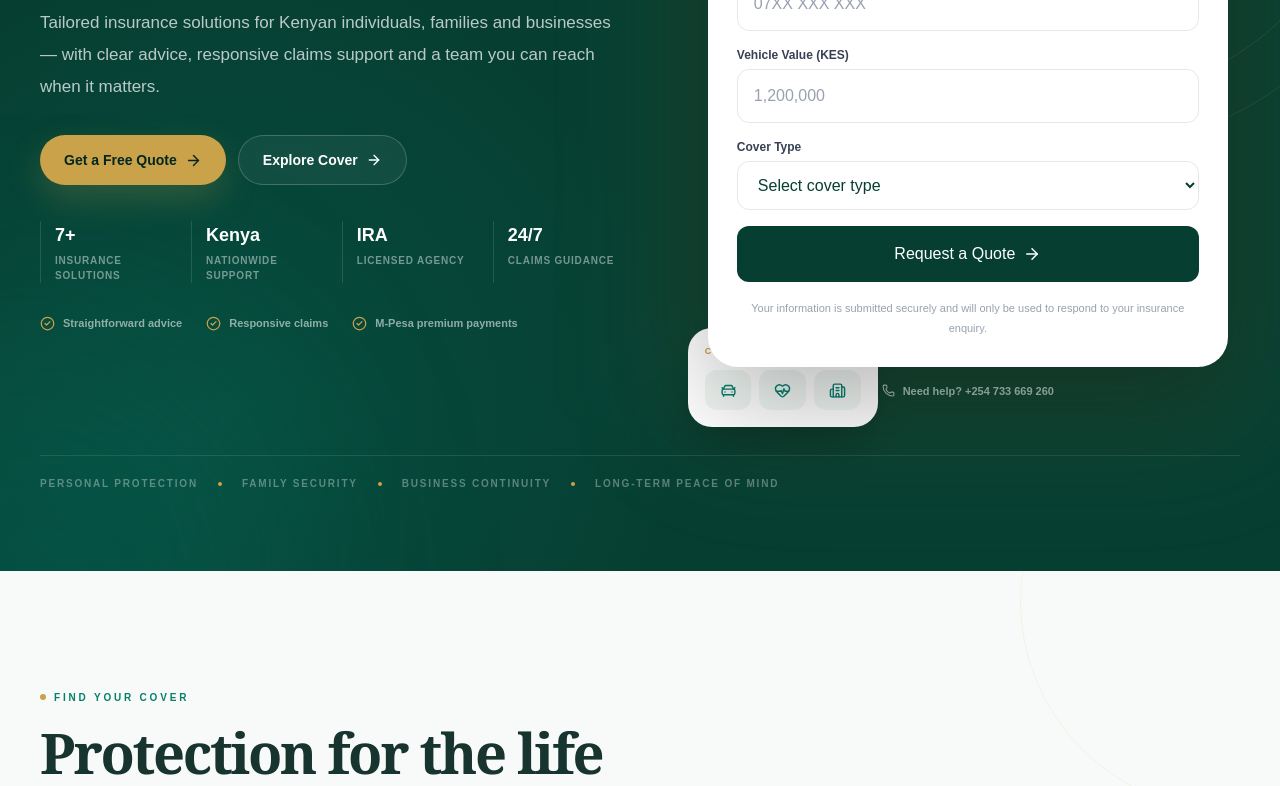
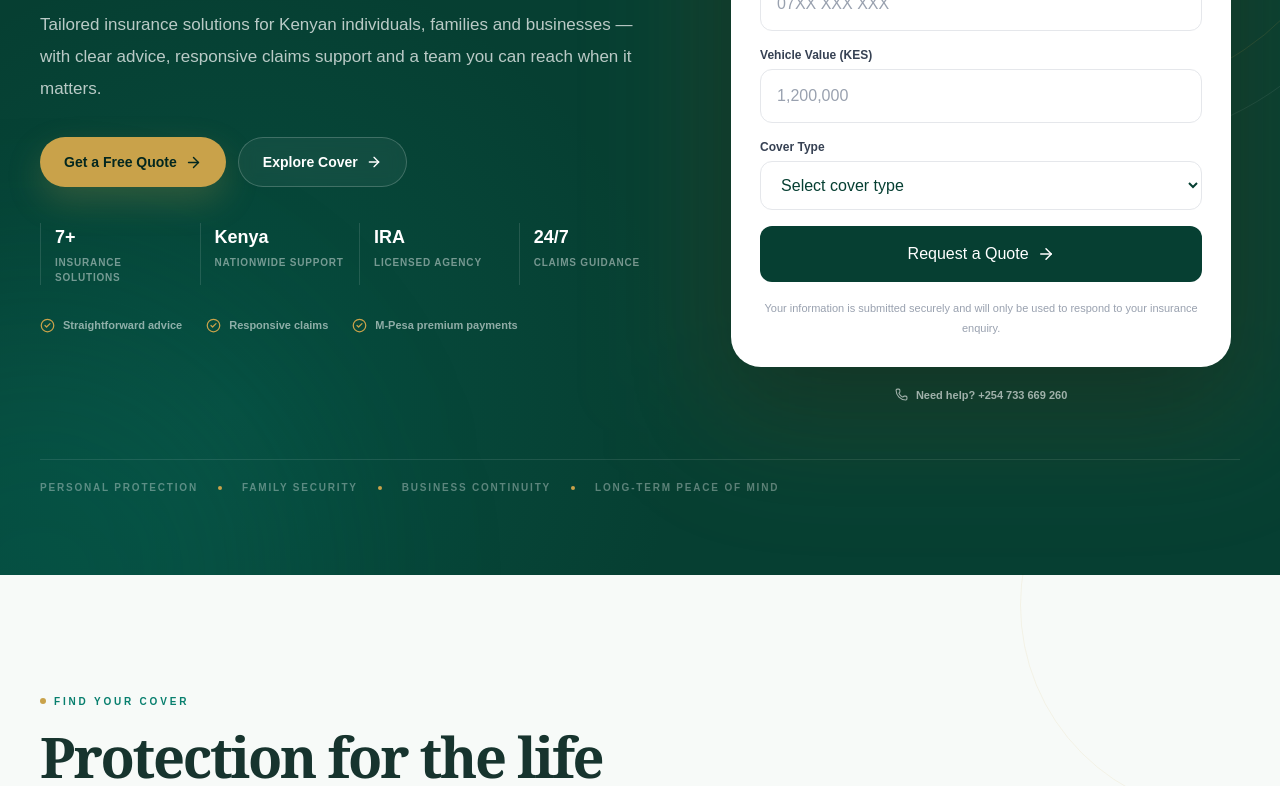
Before and after one commit to EugeneCodes254/mayban-insurance, a Next.js app: page / in a window 1280 px wide. Shown: the part 615-1401 px from the top of the page. Built offline with nearby package versions, Linux system fonts and the light colour scheme.

Commit message:
Fix hero card overlap and spacing

```diff
--- a/src/components/Hero.tsx
+++ b/src/components/Hero.tsx
@@ -4,9 +4,6 @@ import {
   Phone,
   CheckCircle2,
   Sparkles,
-  CarFront,
-  HeartPulse,
-  Building2,
 } from "lucide-react";
 
 import { QuoteForm } from "./QuoteForm";
@@ -20,7 +17,7 @@ export function Hero() {
       <div className="pointer-events-none absolute left-[-220px] bottom-[-260px] h-[520px] w-[520px] rounded-full bg-[#087F6E]/20 blur-[100px]" />
 
       <div className="relative mx-auto max-w-[1320px] px-5 pb-12 pt-14 sm:px-8 sm:pb-16 sm:pt-18 lg:px-10 lg:pb-20 lg:pt-20">
-        <div className="grid items-center gap-12 lg:grid-cols-[1fr_0.92fr] lg:gap-16">
+        <div className="grid items-center gap-12 lg:grid-cols-[1.04fr_0.86fr] lg:gap-14">
           <div className="max-w-[700px]">
             <div className="mb-6 inline-flex items-center gap-2 rounded-full border border-[#E3C66B]/25 bg-white/5 px-3.5 py-2 text-[10px] font-black uppercase tracking-[0.22em] text-[#E3C66B] backdrop-blur-sm">
               <ShieldCheck size={14} />
@@ -86,10 +83,10 @@ export function Hero() {
             </div>
           </div>
 
-          <div id="quote" className="relative mx-auto w-full max-w-[520px] lg:ml-auto">
+          <div id="quote" className="relative mx-auto w-full max-w-[500px] lg:ml-auto">
             <div className="absolute -inset-8 rounded-[48px] bg-[#C9A24A]/10 blur-3xl" />
 
-            <div className="pointer-events-none absolute -right-5 -top-7 hidden w-[190px] rounded-3xl border border-white/10 bg-[#03271F]/80 p-4 shadow-2xl backdrop-blur-xl sm:block mayban-float">
+            <div className="pointer-events-none absolute -right-4 -top-6 hidden w-[180px] rounded-3xl border border-white/10 bg-[#03271F]/90 p-4 shadow-2xl backdrop-blur-xl sm:block mayban-float">
               <div className="flex items-center gap-3">
                 <span className="flex h-10 w-10 items-center justify-center rounded-2xl bg-[#C9A24A]/15">
                   <Sparkles size={18} className="text-[#E3C66B]" />
@@ -98,17 +95,6 @@ export function Hero() {
                   <p className="text-xs font-extrabold text-white">Made for Kenya</p>
                   <p className="mt-0.5 text-[10px] text-white/45">Practical protection</p>
                 </div>
-              </div>
-            </div>
-
-            <div className="pointer-events-none absolute -bottom-7 -left-5 hidden w-[190px] rounded-3xl border border-white/10 bg-white p-4 text-[#063F32] shadow-2xl sm:block">
-              <p className="text-[9px] font-black uppercase tracking-[0.18em] text-[#C9A24A]">Cover at a glance</p>
-              <div className="mt-3 grid grid-cols-3 gap-2">
-                {[CarFront, HeartPulse, Building2].map((Icon, index) => (
-                  <span key={index} className="flex h-10 items-center justify-center rounded-xl bg-[#F1F7F4]">
-                    <Icon size={17} className="text-[#087F6E]" />
-                  </span>
-                ))}
               </div>
             </div>
 
@@ -136,7 +122,7 @@ export function Hero() {
 
             <a
               href="tel:+254733669260"
-              className="relative mt-4 flex items-center justify-center gap-2 text-[11px] font-semibold text-white/50 transition hover:text-white/80"
+              className="relative mt-5 flex items-center justify-center gap-2 text-[11px] font-semibold text-white/60 transition hover:text-white"
             >
               <Phone size={13} />
               Need help? +254 733 669 260
```
